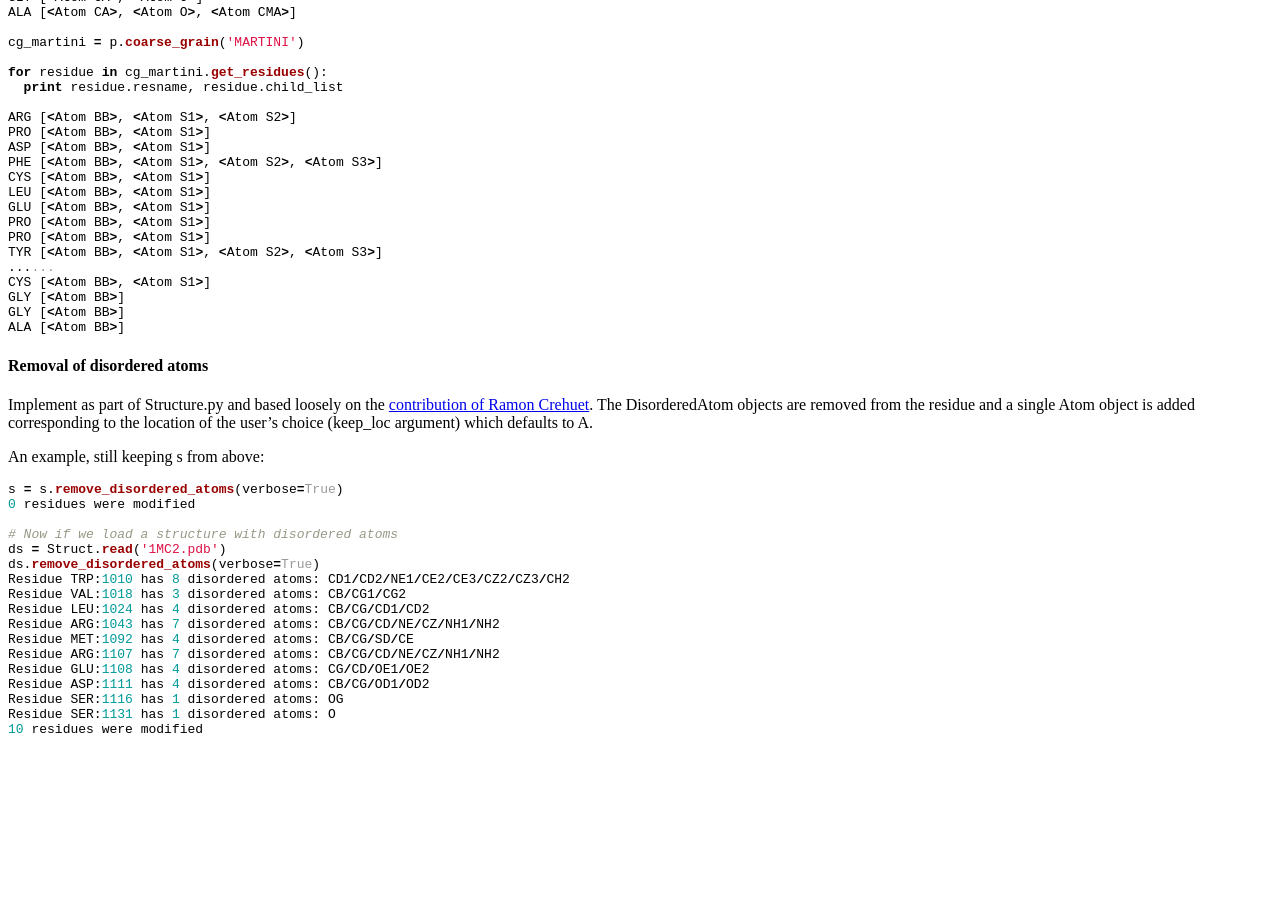
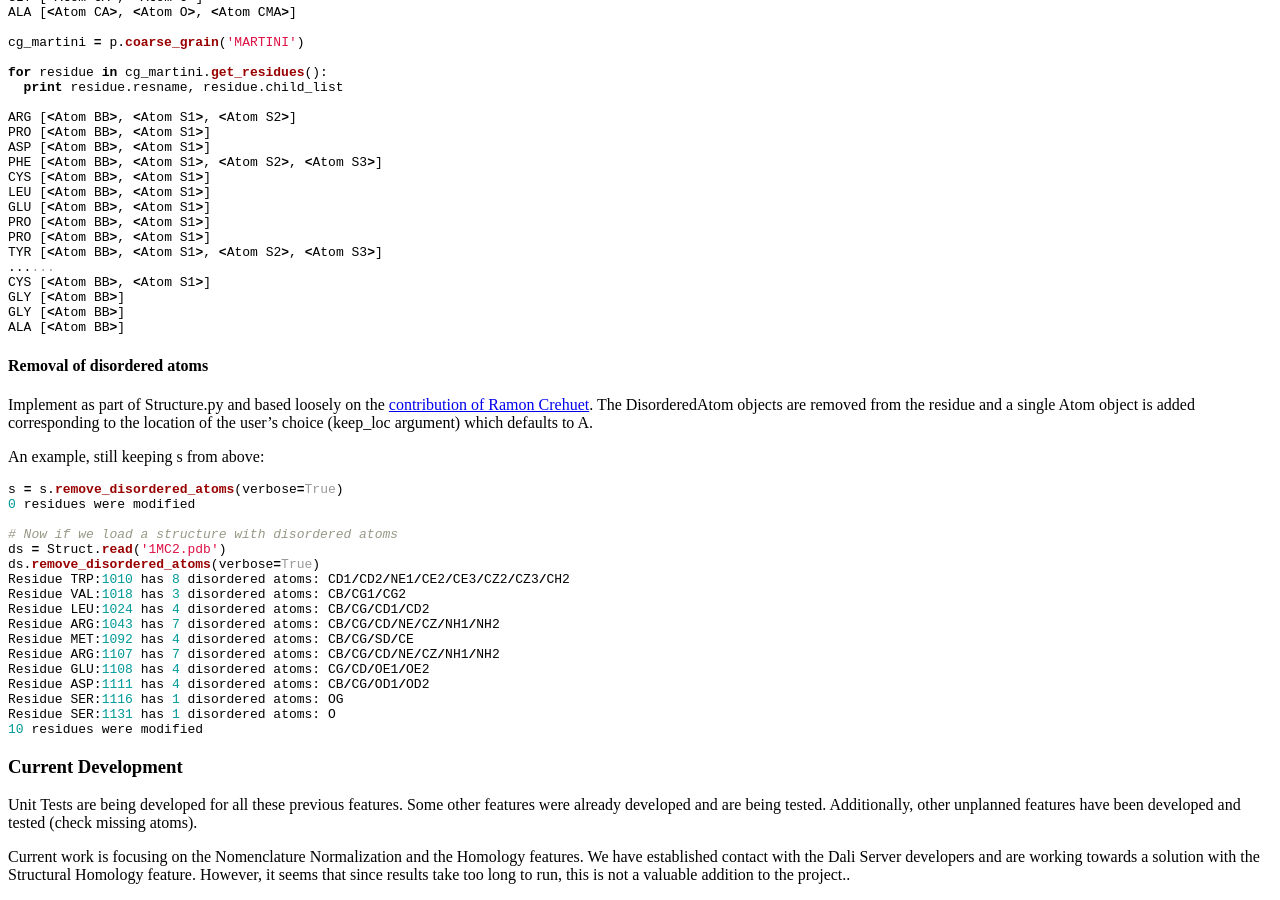
Before and after one commit to biopython/biopython.github.io, a Jekyll site: the page built from wiki/GSOC2010_Joao.md, in a window 1280 px wide and 900 px high, scrolled down 5804 px. Built offline with Jekyll 4.4.1, drawn with Linux system fonts in a browser that asks for light colours; before the commit the page ends 6554 px from its top, so only the background shows below that.

Commit message:
/* Project Progress */

````diff
--- a/wiki/GSOC2010_Joao.md
+++ b/wiki/GSOC2010_Joao.md
@@ -481,3 +481,16 @@ Residue SER:1116 has 1 disordered atoms: OG
 Residue SER:1131 has 1 disordered atoms: O
 10 residues were modified
 ```
+
+### Current Development
+
+Unit Tests are being developed for all these previous features. Some
+other features were already developed and are being tested.
+Additionally, other unplanned features have been developed and tested
+(check missing atoms).
+
+Current work is focusing on the Nomenclature Normalization and the
+Homology features. We have established contact with the Dali Server
+developers and are working towards a solution with the Structural
+Homology feature. However, it seems that since results take too long to
+run, this is not a valuable addition to the project..
````
Also changed, not shown: 1 other file.
